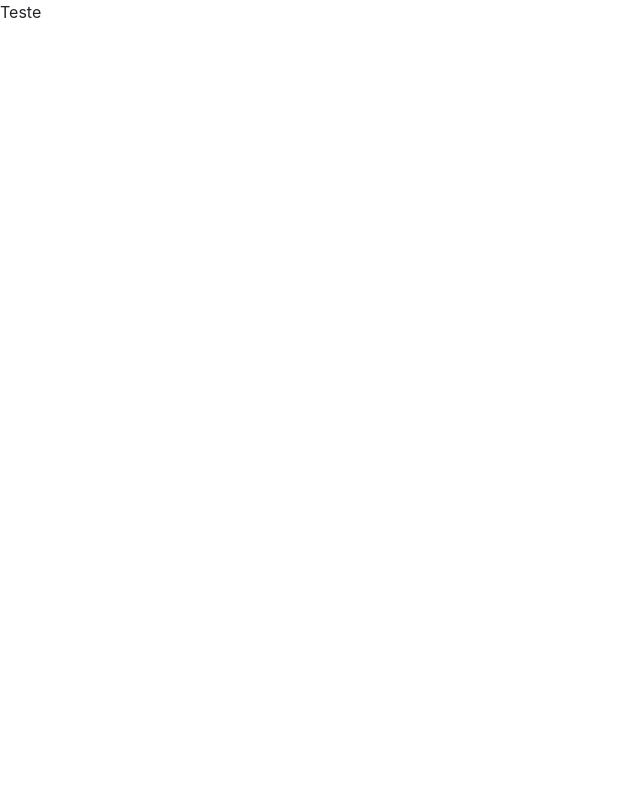
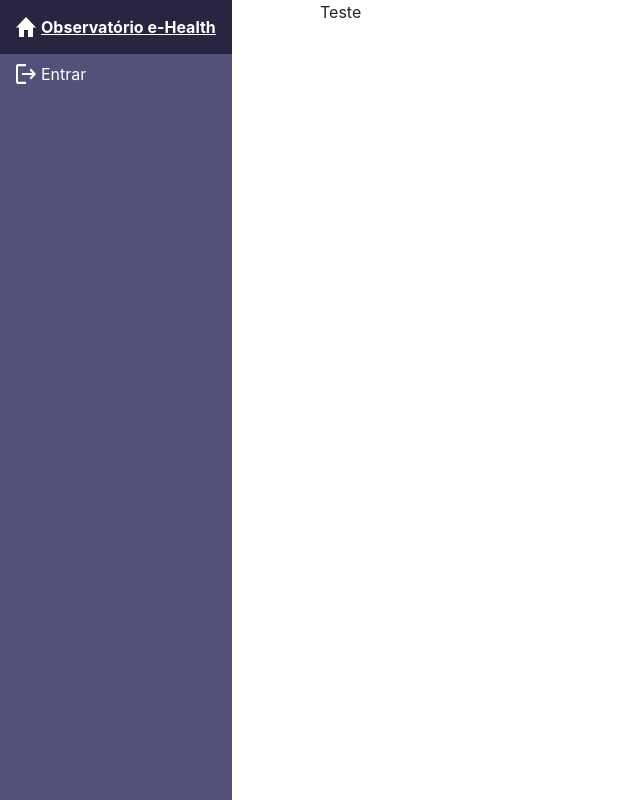
Before and after one commit to meruyme/observatorio-ehealth, a Django app: page /gerenciamento/ in a window 1280 px wide. Before the commit the part shown is almost empty. Shown: the whole page, without its empty margins (0-640 px from the left). Run offline with Django 3.2, Linux system fonts and the light colour scheme; some libraries are stand-ins or nearby versions.

Commit message:
feat: Add nav bar

```diff
--- a/gerenciamento/models.py
+++ b/gerenciamento/models.py
@@ -37,6 +37,12 @@
 
     def has_module_perms(self, app_label):
         return True
+
+    def pessoa(self):
+        if self.tipo_usuario == TipoUsuario.COORDENADOR:
+            return self.coordenador
+        else:
+            return self.aluno
 
     class Meta:
         verbose_name = "Usuário"
--- /dev/null
+++ b/gerenciamento/templates/base-home.html
@@ -0,0 +1,9 @@
+{% extends "base.html" %}
+
+{% block content %}
+    <div class="home">
+
+       {% include "nav.html" %}
+        {% block content-home %}{% endblock %}
+    </div>
+{% endblock %}
--- a/gerenciamento/templates/home.html
+++ b/gerenciamento/templates/home.html
@@ -1,7 +1,7 @@
-{% extends "base.html" %}
+{% extends "base-home.html" %}
 {% load crispy_forms_filters %}
 
-{% block content %}
+{% block content-home %}
 
     Teste
 
--- /dev/null
+++ b/gerenciamento/templates/nav.html
@@ -0,0 +1,60 @@
+{% load static %}
+<style>
+    body {
+        margin: 0;
+    }
+
+    .ul-nav {
+        list-style-type: none;
+        margin: 0;
+        padding: 0;
+        background-color: #53507A;
+        height: 100%;
+    }
+
+    li a.options {
+        color: white;
+        display: flex;
+        align-items: center;
+    }
+
+    li a img {
+        margin-right: 5px;
+    }
+
+    li a {
+        display: block;
+        padding: 8px 16px;
+        text-decoration: none;
+    }
+
+    li a.home {
+        padding: 15px 16px;
+        color: white;
+
+        background-color: #272540;
+    }
+
+    li a.options:hover:not(.active) {
+        background-color: #3b3957;
+        color: white;
+        text-decoration: none;
+    }
+
+</style>
+
+<nav class="nav">
+    <ul class="ul-nav">
+        <li><b><a class="home" href={% url 'gerenciamento:home' %}>
+            <img src="{% static 'images/icons/home.svg' %}"> Observatório e-Health</a></b></li>
+        {% if user.is_anonymous %}
+            <li>
+                <a href="{% url 'gerenciamento:login' %}" class="options">
+                    <img src="{% static 'images/icons/logout.svg' %}"> Entrar</a></li>
+        {% else %}
+            <li><a href="{% url 'gerenciamento:logout' %}" class="options">
+                <img src="{% static 'images/icons/logout.svg' %}"> Sair</a></li>
+        {% endif %}
+    </ul>
+
+</nav>
```
Also changed, not shown: gerenciamento/static/images/icons/gestao.svg (added), gerenciamento/static/images/icons/home.svg (added), gerenciamento/static/images/icons/logout.svg (added), gerenciamento/static/images/icons/perfil.svg (added), gerenciamento/static/images/icons/pesquisa.svg (added).
